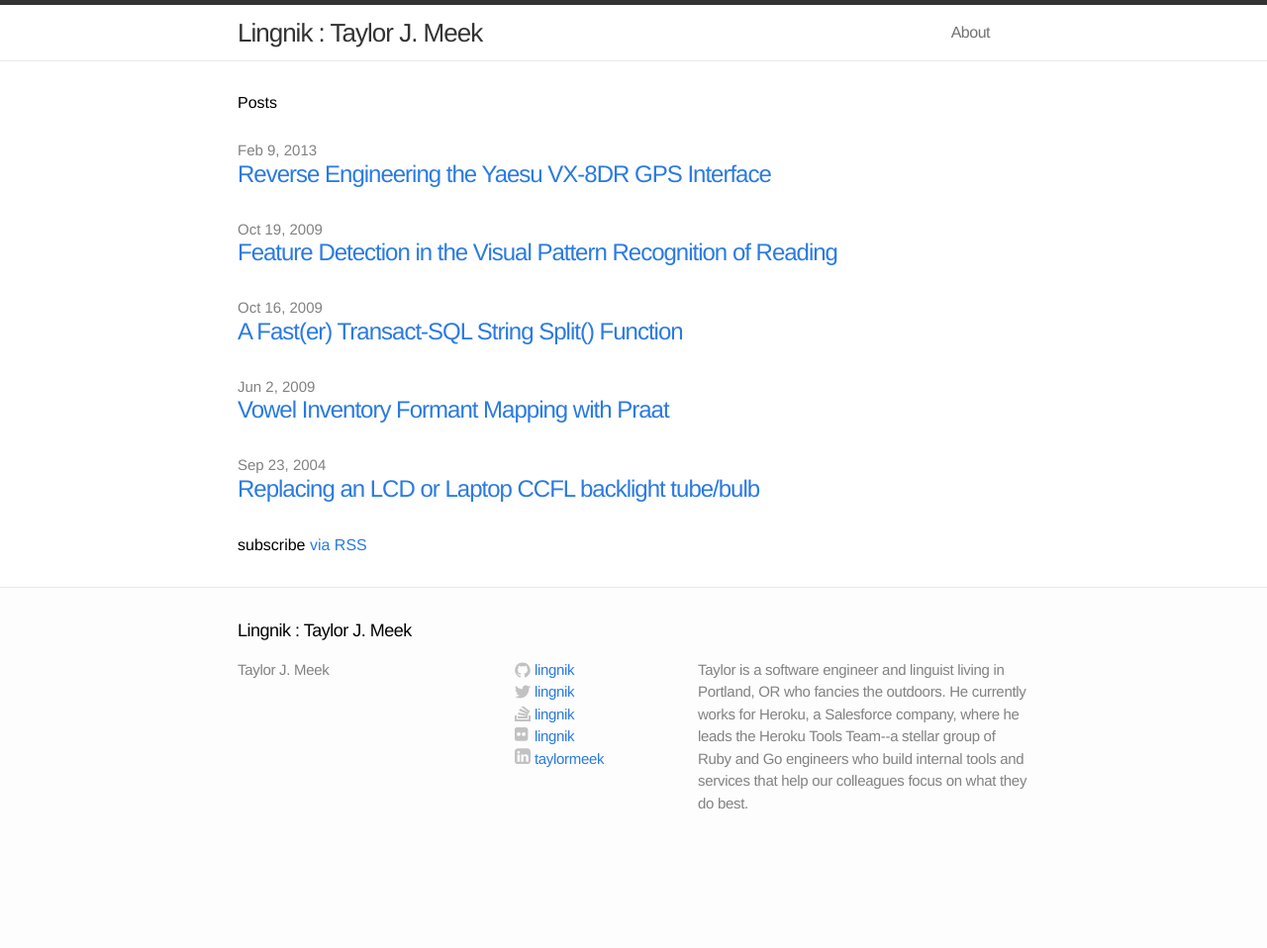
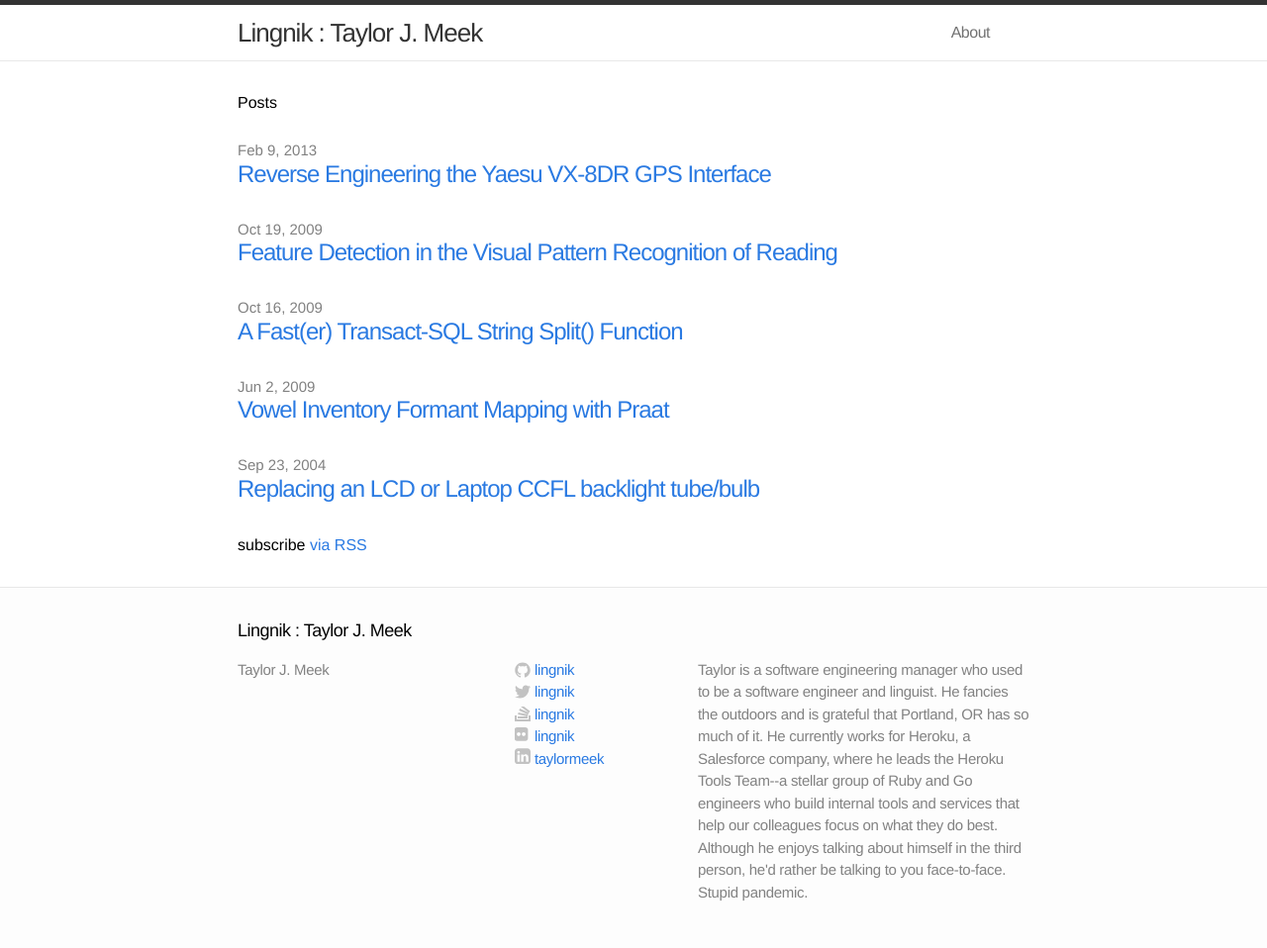
Before and after one commit to Lingnik/lingnik.github.io, a Jekyll site: the page built from index.html, in a window 1280 px wide. Shown: the whole page at 99% size. Built offline with Jekyll 4.4.1, drawn with Linux system fonts in a browser that asks for light colours; before the commit the page ends 900 px from its top, so only the background shows below that.

Commit message:
revised footer

```diff
--- a/_config.yml
+++ b/_config.yml
@@ -2,7 +2,7 @@
 name: "Lingnik : Taylor J. Meek"
 title: Taylor J. Meek
 email: taylor.meek@gmail.com
-description: "Taylor is a software engineer and linguist living in Portland, OR who fancies the outdoors. He currently works for Heroku, a Salesforce company, where he leads the Heroku Tools Team--a stellar group of Ruby and Go engineers who build internal tools and services that help our colleagues focus on what they do best."
+description: "Taylor is a software engineering manager who used to be a software engineer and linguist. He fancies the outdoors and is grateful that Portland, OR has so much of it. He currently works for Heroku, a Salesforce company, where he leads the Heroku Tools Team--a stellar group of Ruby and Go engineers who build internal tools and services that help our colleagues focus on what they do best. Although he enjoys talking about himself in the third person, he'd rather be talking to you face-to-face. Stupid pandemic."
 icon: "/favicon.ico"
 baseurl: ""
 url: "http://lingnik.com"
```
